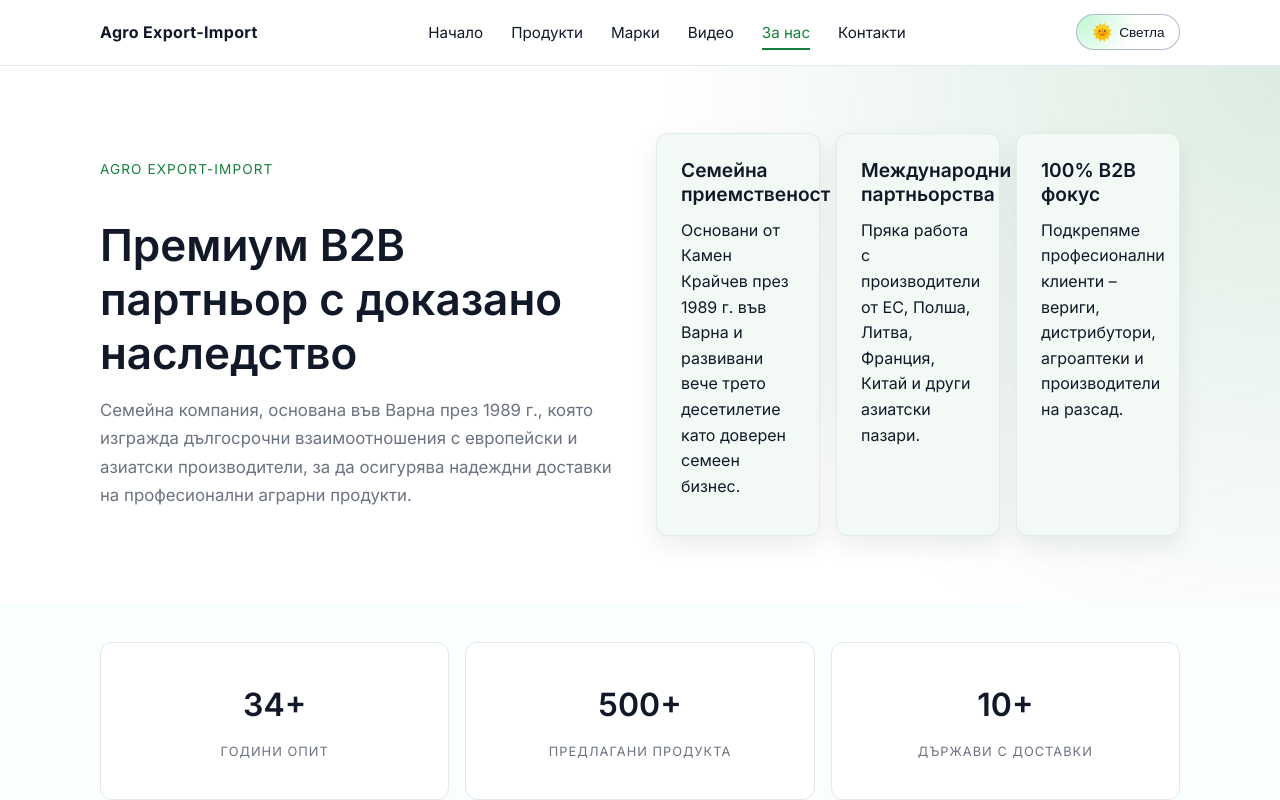
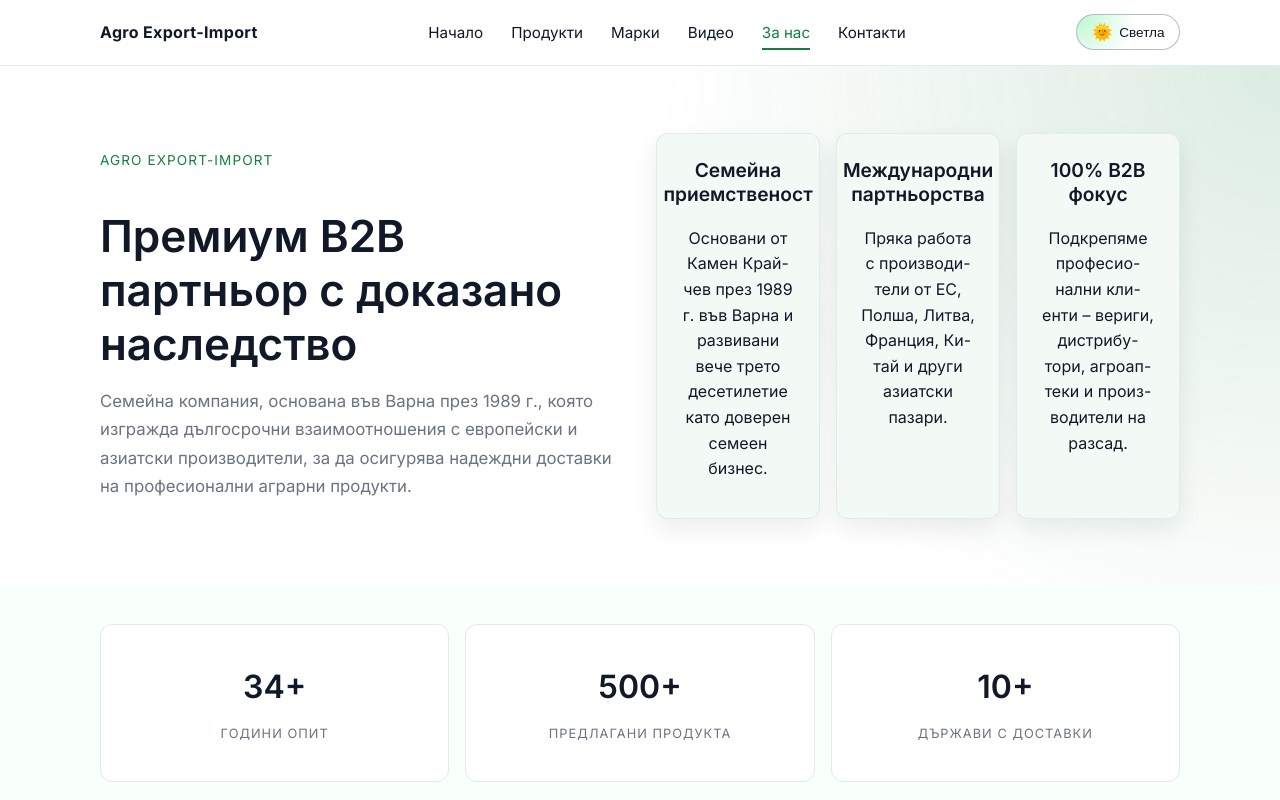
Before and after one commit to yavkata999/agro-export-v3, a Next.js app: page /za-nas in a window 1280 px wide. Shown: the top 800 px of the page. Built offline with nearby package versions, Linux system fonts and the light colour scheme.

Commit message:
Center highlight card text

```diff
--- a/styles/pages/AboutPage.module.css
+++ b/styles/pages/AboutPage.module.css
@@ -57,11 +57,25 @@
   border-radius: var(--radius-lg);
   padding: 1.5rem;
   box-shadow: var(--shadow-soft);
+  text-align: center;
+  display: flex;
+  flex-direction: column;
+  align-items: center;
 }
 
 .highlightCard h3 {
   margin-top: 0;
   margin-bottom: 0.5rem;
+}
+
+.highlightCard h3,
+.highlightCard p {
+  text-align: center;
+}
+
+.highlightCard p {
+  overflow-wrap: anywhere;
+  hyphens: auto;
 }
 
 .statsSection {
```
